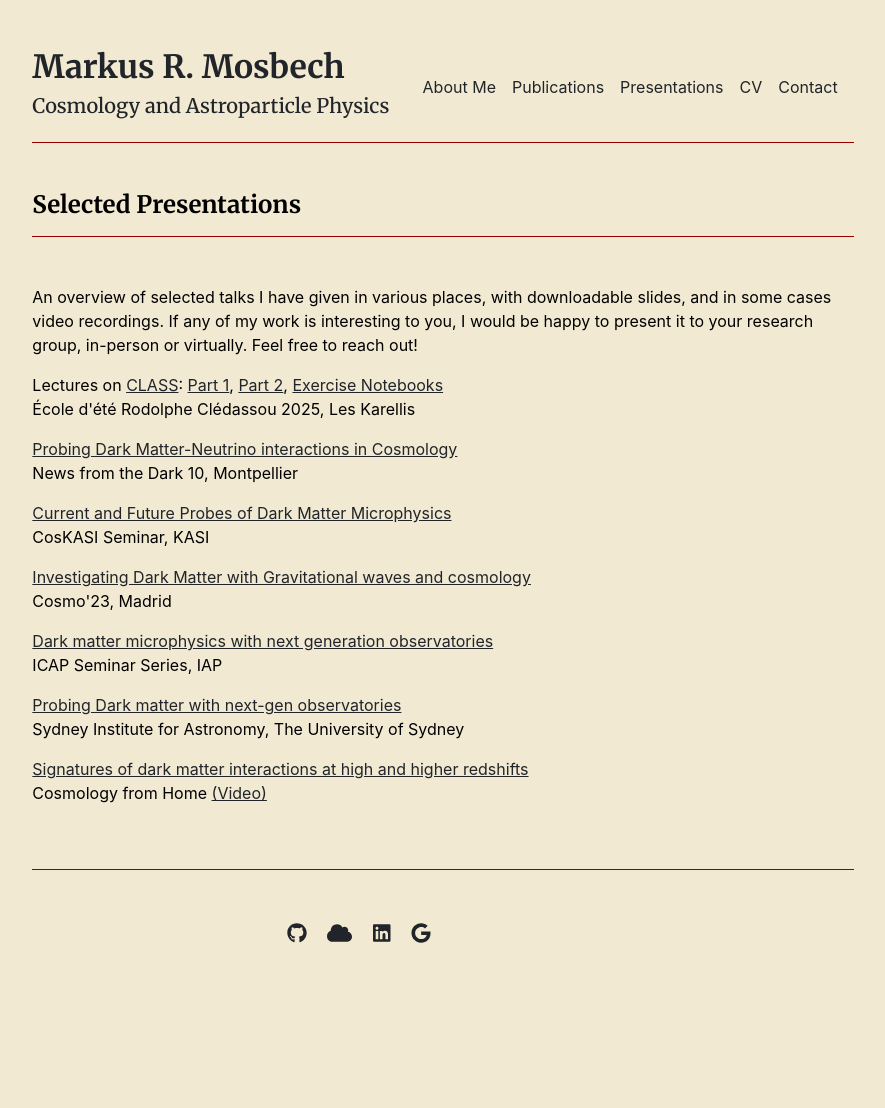
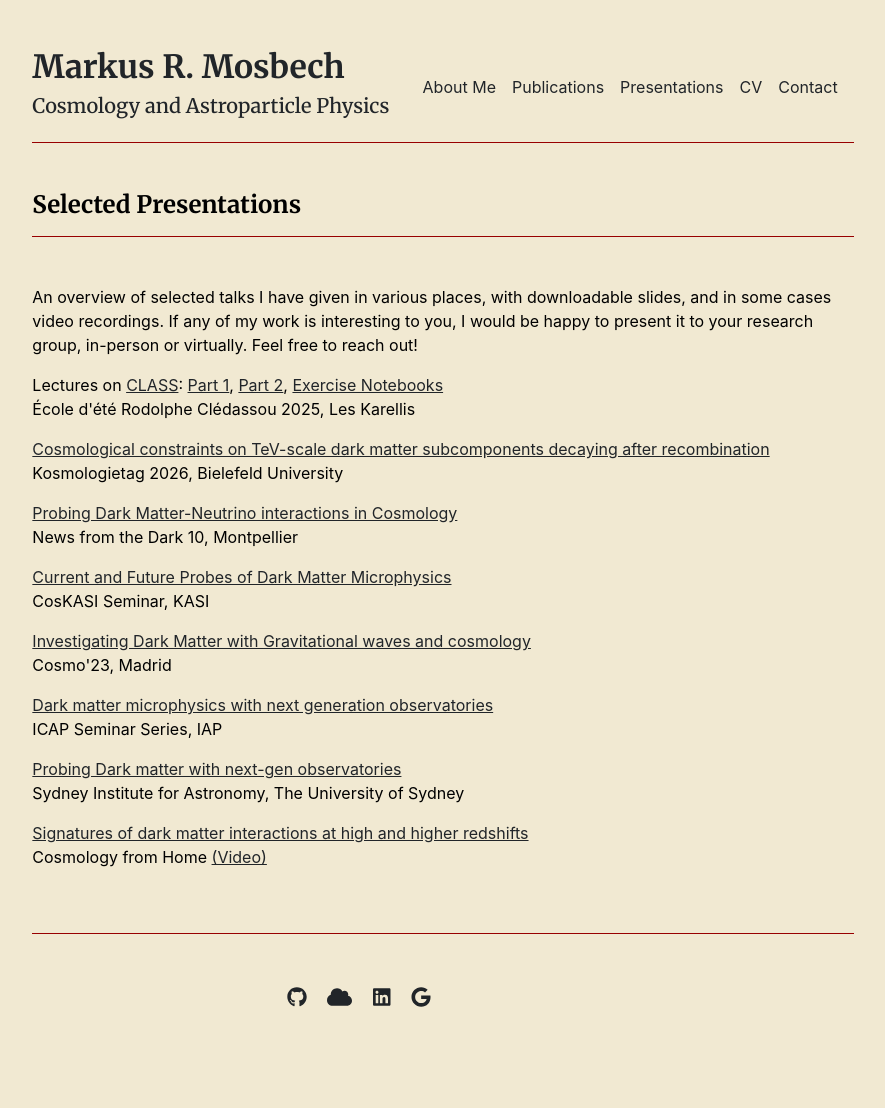
Before and after one commit to MarkMos/markmos.github.io, a Jekyll site: the page built from presentations.md, in a window 1280 px wide. Shown: the whole page, without its empty margins (197-1082 px from the left). Built offline with Jekyll 4.4.1, drawn with Linux system fonts in a browser that asks for light colours; before the commit the page ends 1044 px from its top, so only the background shows below that.

Commit message:
Update Jul 2026

```diff
--- a/_data/publications.yml
+++ b/_data/publications.yml
@@ -1,10 +1,16 @@
 featured:
+- {name: High resolution Lyman-α forest constraints on dark matter-neutrino scattering, authors: 'M.R. Mosbech, et al.', url: 'https://arxiv.org/abs/2607.15020'}
+- {name: The H₀ world cup. I. Summary of the baseline group stage results, authors: 'N. Schöneberg, ..., M.R. Mosbech, et al.', url: 'https://arxiv.org/abs/2607.13282'}
 - {name: 'OLE - Online Learning Emulation in Cosmology', authors: 'S. Gunther, ..., M.R. Mosbech, et al.', url: 'https://arxiv.org/abs/2503.13183'}
-- {name: 'DESI forecast for Dark Matter-Neutrino interactions using EFTofLSS', authors: 'M.R. Mosbech, et al.', url: 'https://arxiv.org/abs/2410.08163'}
-- {name: 'Gravitational-wave event rates as a new probe for dark matter microphysics', authors: ' M.R. Mosbech, A.C. Jenkins, S. Bose, C. Boehm, M. Sakellariadou, Y.Y.Y. Wong', url: 'https://arxiv.org/abs/2207.14126'}
+# - {name: 'DESI forecast for Dark Matter-Neutrino interactions using EFTofLSS', authors: 'M.R. Mosbech, et al.', url: 'https://arxiv.org/abs/2410.08163'}
+# - {name: 'Gravitational-wave event rates as a new probe for dark matter microphysics', authors: ' M.R. Mosbech, A.C. Jenkins, S. Bose, C. Boehm, M. Sakellariadou, Y.Y.Y. Wong', url: 'https://arxiv.org/abs/2207.14126'}
 - {name: 'The full Boltzmann hierarchy for dark matter-massive neutrino interactions', authors: 'M.R. Mosbech, C. Boehm, S. Hannestad, O. Mena, J. Stadler, Y.Y.Y. Wong', url: 'https://arxiv.org/abs/2011.04206'}
 
 index:
+- {name: High resolution Lyman-α forest constraints on dark matter-neutrino scattering, authors: 'M.R. Mosbech, et al.', url: 'https://arxiv.org/abs/2607.15020'}
+- {name: The H₀ world cup. I. Summary of the baseline group stage results, authors: 'N. Schöneberg, ..., M.R. Mosbech, et al.', url: 'https://arxiv.org/abs/2607.13282'}
+- {name: The H₀ world cup. II. A comprehensive competition between proposed Hubble tension solutions, authors: 'N. Schöneberg, ..., M.R. Mosbech, et al.', url: 'https://arxiv.org/abs/2607.13283'}
+- {name: 'Cosmological constraints on TeV-scale dark matter subcomponents decaying between recombination and reionisation', authors: 'M.R. Mosbech, C. Benso, F. Kahlhoefer', url: 'https://arxiv.org/abs/2604.19198'}
 - {name: 'OLE - Online Learning Emulation in Cosmology', authors: 'S. Gunther, ..., M.R. Mosbech, et al.', url: 'https://arxiv.org/abs/2503.13183'}
 - {name: 'Emulating the Lyman-Alpha forest 1D power spectrum from cosmological simulations: New models and constraints from the eBOSS measurement', authors: ' M. Walther, ..., M.R. Mosbech, et al.', url: 'https://arxiv.org/abs/2412.05372'}
 - {name: 'DESI forecast for Dark Matter-Neutrino interactions using EFTofLSS', authors: 'M.R. Mosbech, et al.', url: 'https://arxiv.org/abs/2410.08163'}
--- a/_data/settings.yml
+++ b/_data/settings.yml
@@ -12,12 +12,13 @@ menu:
 # - {name: 'Graduate Student', title: 'Researcher', department: 'Physics & Astronomy', institution: 'Some University', institution_address: '1 Main Street, Canada', phone: '(000) 000-0000', email: 'hello@university.edu', office: 'Science Building 505', image: 'assets/img/graduate-student.jpg', url: 'graduate-student'}
 
 presentations:
-- {name: 'Probing Dark Matter-Neutrino interactions in Cosmology', url: 'DM-Nu_Montpellier_2025.pdf', location: "News from the Dark 10, Montpellier"}
-- {name: 'Current and Future Probes of Dark Matter Microphysics', url: 'Talk-KASI-Dec2023.pdf', location: "CosKASI Seminar, KASI"}
-- {name: 'Investigating Dark Matter with Gravitational waves and cosmology', url: 'talk_cosmo23.pdf', location: "Cosmo'23, Madrid"}
-- {name: 'Dark matter microphysics with next generation observatories', url: 'presentation-paris-sep-2022.pdf', location: ' ICAP Seminar Series, IAP'}
-- {name: 'Probing Dark matter with next-gen observatories', url: 'Probing-Dark-matter-with-next-gen-observatories.pdf', location: 'Sydney Institute for Astronomy, The University of Sydney'}
-- {name: 'Signatures of dark matter interactions at high and higher redshifts', url: 'cfh2022_Mosbech_Markus.pdf', location: 'Cosmology from Home', video: 'https://youtu.be/-ckbdQx9ot4'}
+- {name: 'Cosmological constraints on TeV-scale dark matter subcomponents decaying after recombination', url: 'https://kosmotag26.my.canva.site/', location: "Kosmologietag 2026, Bielefeld University"}
+- {name: 'Probing Dark Matter-Neutrino interactions in Cosmology', file: 'DM-Nu_Montpellier_2025.pdf', location: "News from the Dark 10, Montpellier"}
+- {name: 'Current and Future Probes of Dark Matter Microphysics', file: 'Talk-KASI-Dec2023.pdf', location: "CosKASI Seminar, KASI"}
+- {name: 'Investigating Dark Matter with Gravitational waves and cosmology', file: 'talk_cosmo23.pdf', location: "Cosmo'23, Madrid"}
+- {name: 'Dark matter microphysics with next generation observatories', file: 'presentation-paris-sep-2022.pdf', location: ' ICAP Seminar Series, IAP'}
+- {name: 'Probing Dark matter with next-gen observatories', file: 'Probing-Dark-matter-with-next-gen-observatories.pdf', location: 'Sydney Institute for Astronomy, The University of Sydney'}
+- {name: 'Signatures of dark matter interactions at high and higher redshifts', file: 'cfh2022_Mosbech_Markus.pdf', location: 'Cosmology from Home', video: 'https://youtu.be/-ckbdQx9ot4'}
 
 social:
 - {icon: 'github', link: 'https://github.com/MarkMos'}
--- a/_layouts/cv.html
+++ b/_layouts/cv.html
@@ -37,7 +37,7 @@ layout: default
         <h4>Full CV</h4>
       </div>
       <div class="col-md-10">
-          <p class="fw-bold"><a href="{{ site.github.url }}/assets/docs/CV_sep_2025.pdf">PDF Download</a></p>
+          <p class="fw-bold"><a href="{{ site.github.url }}/assets/docs/CV_jul_2026.pdf">PDF Download</a></p>
       </div>
     </div>
   </div>
--- a/_layouts/presentations.html
+++ b/_layouts/presentations.html
@@ -15,8 +15,10 @@ layout: default
         <a href="https://github.com/MarkMos/class_lecture/blob/main/CLASS_lec_2.pdf">Part 2</a>, <a href="https://github.com/MarkMos/class_lecture/tree/main/notebooks">Exercise Notebooks</a><br>
       École d'été Rodolphe Clédassou 2025, Les Karellis </p>
     {% for presentation in site.data.settings.presentations %}
-      {% if presentation.url %}
-        <p><a href="{{ site.github.url }}/presentations/{{ presentation.url}}">{{ presentation.name }}</a><br>
+      {% if presentation.file %}
+        <p><a href="{{ site.github.url }}/presentations/{{ presentation.file}}">{{ presentation.name }}</a><br>
+      {% elsif presentation.url %}
+        <p><a href="{{ presentation.url}}">{{ presentation.name }}</a><br>
       {% else %}
         <p>{{ presentation.name }}<br>
       {% endif %}
```
Also changed, not shown: index.md (+1 -1 lines), 3 other files.
